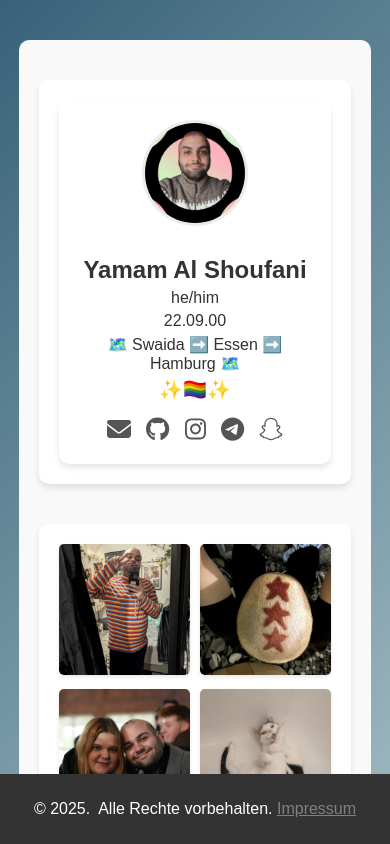
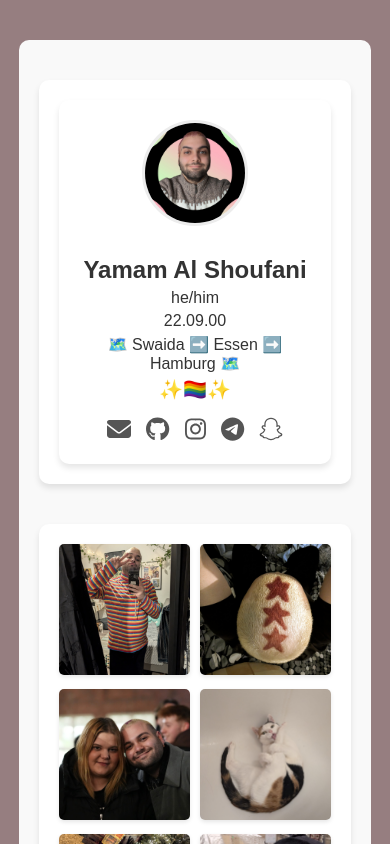
Before and after one commit to Yamam-al/yamam-al, a Nuxt app: page / in a window 390 px wide. Shown: the top 844 px of the page. Built offline with nearby package versions, Linux system fonts and the light colour scheme; no server answers.

Commit message:
made footer appear while scrolling. Changed background color

```diff
--- a/assets/styles/global.css
+++ b/assets/styles/global.css
@@ -1,11 +1,12 @@
 /* assets/styles/global.css */
 html,
 body {
+  min-height: 100%;
   margin: 0;
   margin-bottom: 50px;
   padding: 0;
   font-family: 'Arial', sans-serif;
-  background: linear-gradient(135deg, #386279, #bed4d8); /* Moderner Farbverlauf */
+  background:rgb(150, 126, 128); /* Moderner Farbverlauf */
   color: #333; /* Allgemeine Textfarbe */
   min-height: 100%; /* Mindestens die volle Höhe des Viewports */
   box-sizing: border-box;
@@ -39,3 +40,78 @@ button:hover {
 button a {
   color: white;
 }
+
+/* Grid Layout */
+.container {
+  display: grid;
+  grid-template-rows: 1fr 1fr; /* Zwei Reihen: Oben und Unten */
+  grid-template-columns: 1fr 1fr; /* Zwei Spalten für oben */
+  grid-template-areas:
+    'left right'
+    'bottom bottom'; /* Unten nimmt beide Spalten ein */
+  height: 100vh; /* Gesamte Höhe des Bildschirms */
+  gap: 20px;
+  padding: 40px 20px 20px; /* Top padding added here */
+  max-width: 80%; /* Maximal 80% der Bildschirmbreite */
+  margin: 0 auto; /* Zentriert den Inhalt horizontal */
+  margin-top: 40px;
+  background-color: #f9f9f9;
+  border-radius: 10px; /* Optional: Abrundung für das Gesamt-Layout */
+  min-height: 100vh;
+}
+
+
+.left-section {
+  grid-area: left; /* Platziere im Grid-Bereich 'left' */
+  display: flex;
+  align-items: center;
+  justify-content: center;
+  background-color: #ffffff;
+  border-radius: 10px;
+  padding: 20px;
+  box-shadow: 0 4px 6px rgba(0, 0, 0, 0.1);
+}
+
+.right-section {
+  grid-area: right; /* Platziere im Grid-Bereich 'right' */
+  display: flex;
+  justify-content: center;
+  align-items: center;
+  flex-direction: column;
+  background-color: #ffffff;
+  border-radius: 10px;
+  padding: 20px;
+  box-shadow: 0 4px 6px rgba(0, 0, 0, 0.1);
+}
+
+.bottom-section {
+  grid-area: bottom; /* Platziere im Grid-Bereich 'bottom' */
+  display: flex;
+  flex-direction: column;
+  align-items: center;
+  justify-content: center;
+  background-color: #ececec;
+  border-radius: 10px;
+  padding: 20px;
+  box-shadow: 0 4px 6px rgba(0, 0, 0, 0.1);
+}
+
+/* Media query for smaller screens */
+@media (max-width: 768px) {
+  .container {
+    grid-template-rows: auto; /* Adapt rows dynamically */
+    grid-template-columns: 1fr; /* Single column */
+    grid-template-areas:
+      "left"
+      "right"
+      "bottom"; /* Stack all sections vertically */
+    height: auto; /* Allow height to grow dynamically */
+  }
+
+  .left-section,
+  .right-section,
+  .bottom-section {
+    grid-column: 1 / -1; /* Each section takes full width */
+    margin-bottom: 20px; /* Add spacing between sections */
+  }
+}
--- a/components/Footer.vue
+++ b/components/Footer.vue
@@ -1,23 +1,57 @@
 <template>
-    <footer class="footer">
-      <p>&copy; 2025.&nbsp;  Alle Rechte vorbehalten.&nbsp;<a style="color: grey;" href="/impressum">Impressum</a></p>
+    <footer ref="footer" class="footer">
+      <p ref="footerText">&copy; 2025.&nbsp;  Alle Rechte vorbehalten.&nbsp;<a style="color: grey;" href="/impressum">Impressum</a></p>
     </footer>
   </template>
 
   <script>
   export default {
     name: "Footer",
+    mounted() {
+      // Add a scroll event listener
+      window.addEventListener("scroll", this.updateFooterOpacity);
+    },
+    beforeDestroy() {
+      // Clean up the event listener
+      window.removeEventListener("scroll", this.updateFooterOpacity);
+    },
+    methods: {
+      updateFooterOpacity() {
+        const footer = this.$refs.footer;
+        const footerText = this.$refs.footerText;
+        const scrollTop = window.scrollY; // Current scroll position
+        const scrollHeight = document.documentElement.scrollHeight; // Total height of the page
+        const clientHeight = window.innerHeight; // Height of the viewport
+
+        const maxScroll = scrollHeight - clientHeight; // Maximum scrollable distance
+        const opacity = Math.min(scrollTop / maxScroll, 1); // Calculate opacity (0 to 1)
+
+        // Update footer's background color opacity
+        footer.style.backgroundColor = `rgba(51, 51, 51, ${opacity})`;
+
+        // Update text opacity and interactivity
+        footerText.style.opacity = `${opacity}`;
+        footerText.style.pointerEvents = opacity > 0 ? "auto" : "none";
+      },
+    },
   };
   </script>
 
   <style scoped>
   .footer {
-    background-color: #333;
+    background-color: rgba(33, 41, 44, 0);
+    transition: background-color 0.05s ease; /* Smooth transition for better UX */
     color: white;
     text-align: center;
-    padding: 10px 0;
-    position: fixed;
+    padding: 20px 0;
+    position:fixed;
     bottom: 0;
     width: 100%;
   }
+  .footer p {
+    margin: 0;
+    opacity: 0; /* Start fully transparent */
+    pointer-events: none; /* Disable clicks when invisible */
+    transition: opacity 0.05s ease; /* Smooth transition for text opacity */
+  }
   </style>
--- a/pages/index.vue
+++ b/pages/index.vue
@@ -82,61 +82,6 @@ export default {
 </script>
 
 <style scoped>
-/* Grid Layout */
-.container {
-  display: grid;
-  grid-template-rows: 1fr 1fr; /* Zwei Reihen: Oben und Unten */
-  grid-template-columns: 1fr 1fr; /* Zwei Spalten für oben */
-  grid-template-areas:
-    'left right'
-    'bottom bottom'; /* Unten nimmt beide Spalten ein */
-  height: 100vh; /* Gesamte Höhe des Bildschirms */
-  gap: 20px;
-  padding: 40px 20px 20px; /* Top padding added here */
-  max-width: 80%; /* Maximal 80% der Bildschirmbreite */
-  margin: 0 auto; /* Zentriert den Inhalt horizontal */
-  margin-top: 40px;
-  background-color: #f9f9f9;
-  border-radius: 10px; /* Optional: Abrundung für das Gesamt-Layout */
-}
-
-
-.left-section {
-  grid-area: left; /* Platziere im Grid-Bereich 'left' */
-  display: flex;
-  align-items: center;
-  justify-content: center;
-  background-color: #ffffff;
-  border-radius: 10px;
-  padding: 20px;
-  box-shadow: 0 4px 6px rgba(0, 0, 0, 0.1);
-}
-
-.right-section {
-  grid-area: right; /* Platziere im Grid-Bereich 'right' */
-  display: flex;
-  justify-content: center;
-  align-items: center;
-  flex-direction: column;
-  background-color: #ffffff;
-  border-radius: 10px;
-  padding: 20px;
-  box-shadow: 0 4px 6px rgba(0, 0, 0, 0.1);
-}
-
-.bottom-section {
-  grid-area: bottom; /* Platziere im Grid-Bereich 'bottom' */
-  display: flex;
-  flex-direction: column;
-  align-items: center;
-  justify-content: center;
-  background-color: #ececec;
-  border-radius: 10px;
-  padding: 20px;
-  box-shadow: 0 4px 6px rgba(0, 0, 0, 0.1);
-}
-
-
 /* Meme-Bild */
 .memeImg {
   max-width: 80%;
@@ -167,23 +112,4 @@ h2 {
   object-fit: cover;
 }
 
-/* Media query for smaller screens */
-@media (max-width: 768px) {
-  .container {
-    grid-template-rows: auto; /* Adapt rows dynamically */
-    grid-template-columns: 1fr; /* Single column */
-    grid-template-areas:
-      "left"
-      "right"
-      "bottom"; /* Stack all sections vertically */
-    height: auto; /* Allow height to grow dynamically */
-  }
-
-  .left-section,
-  .right-section,
-  .bottom-section {
-    grid-column: 1 / -1; /* Each section takes full width */
-    margin-bottom: 20px; /* Add spacing between sections */
-  }
-}
 </style>
```
